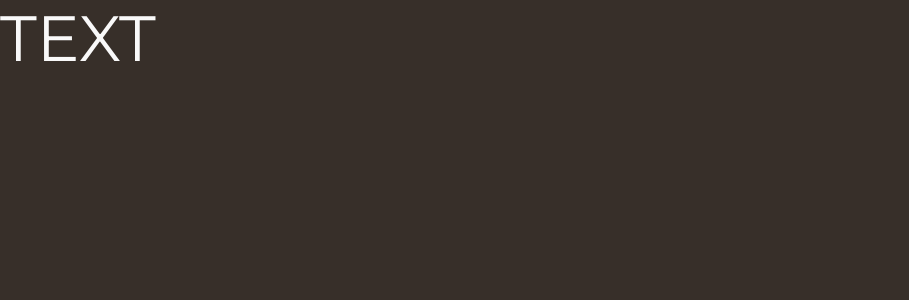
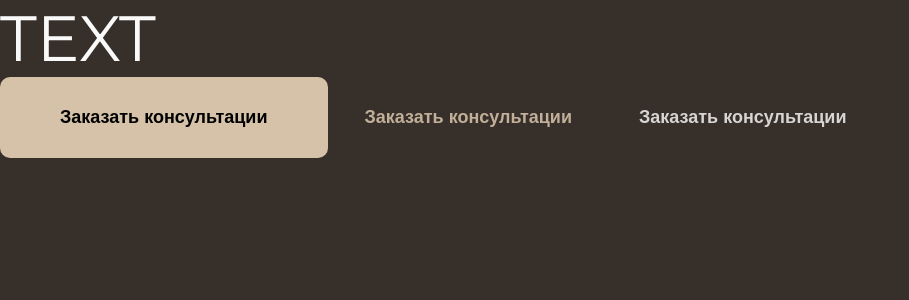
Before and after one commit to burnsred94/client_belkamen, a Next.js app: page / in a window 1280 px wide. Shown: the top 300 px of the page, without its empty margins (0-909 px from the left). Built offline with nearby package versions, Linux system fonts and the light colour scheme.

Commit message:
feat: implements button component

```diff
--- /dev/null
+++ b/components/Button/Button.module.css
@@ -0,0 +1,50 @@
+.button {
+	display: inline-block;
+
+	box-sizing: border-box;
+
+	padding: 30px 60px;
+
+	cursor: pointer;
+	transition: all 0.2s;
+	text-align: center;
+
+	border: none;
+
+	border-radius: 10px;
+
+	font-size: 18px;
+	font-weight: bold;
+}
+
+.primary {
+	background-color: var(--primary);
+}
+
+.primary:hover {
+	background-color: #B3A696;
+}
+
+.secondary {
+	padding: 18px 37px;
+
+	color: #C1AF99;
+	background-color: var(--dark-secondary);
+}
+
+.secondary:hover {
+	background-color: #4C3F37;
+}
+
+.ghost {
+	padding: 10px 30px;
+
+	opacity: 0.8;
+
+	color: var(--white);
+	background-color: var(--dark-secondary);
+}
+
+.ghost:hover {
+	opacity: 1;
+}
--- /dev/null
+++ b/components/Button/Button.props.ts
@@ -0,0 +1,6 @@
+import { ButtonHTMLAttributes, DetailedHTMLProps, ReactNode } from "react";
+
+export interface ButtonProps extends DetailedHTMLProps<ButtonHTMLAttributes<HTMLButtonElement>, HTMLButtonElement> {
+    children: ReactNode;
+    apperance: "primary" | "secondary" | "ghost";
+}
--- /dev/null
+++ b/components/Button/Button.tsx
@@ -0,0 +1,15 @@
+import { ButtonProps } from "./Button.props";
+import cn from "classnames";
+import styles from "./button.module.css";
+
+export const Button = ({apperance, children, className, ...props}: ButtonProps): JSX.Element => {
+    return (
+        <button className={cn(styles.button, className, {
+            [styles.primary] : apperance == "primary",
+            [styles.secondary] : apperance == "secondary",
+            [styles.ghost] : apperance == "ghost",
+        })} {...props}>
+            {children}
+        </button>
+    );
+};
--- /dev/null
+++ b/components/Paragraph/Paragraph.props.ts
@@ -0,0 +1,5 @@
+import { DetailedHTMLProps, HTMLAttributes } from "react";
+
+export interface ParagraphProps extends DetailedHTMLProps<HTMLAttributes<HTMLParagraphElement>, HTMLParagraphElement> {
+
+}
--- /dev/null
+++ b/components/Paragraph/Paragraph.tsx
@@ -0,0 +1,5 @@
+
+
+export const Paragraph = (): JSX.Element => {
+    return (<></>);
+}
--- a/components/index.ts
+++ b/components/index.ts
@@ -1 +1,2 @@
 export * from "./Htag/Htag";
+export * from "./Button/Button;
--- a/next.config.js
+++ b/next.config.js
@@ -4,4 +4,5 @@ const nextConfig = {
   swcMinify: true,
 };
 
-export default nextConfig;
+// eslint-disable-next-line no-undef
+module.exports = nextConfig;
--- a/package.json
+++ b/package.json
@@ -10,6 +10,7 @@
     "stylelint": "stylelint \"**/*.css\" --fix"
   },
   "dependencies": {
+    "classnames": "^2.3.1",
     "next": "12.2.5",
     "react": "18.2.0",
     "react-dom": "18.2.0"
--- a/pages/index.tsx
+++ b/pages/index.tsx
@@ -1,3 +1,4 @@
+import { Button } from "../components/Button/Button";
 import { Htag } from "../components/Htag/Htag";
 
 
@@ -5,6 +6,9 @@ export default function Home(): JSX.Element {
   return (
       <div>
         <Htag tag='h1'>TEXT</Htag>
+        <Button apperance="primary">Заказать консультации</Button>
+        <Button apperance="secondary">Заказать консультации</Button>
+        <Button apperance="ghost">Заказать консультации</Button>
     </div>
   );
 }
--- a/styles/globals.css
+++ b/styles/globals.css
@@ -24,5 +24,5 @@ a {
 	--text-shadow: #D2D2D2;
 	--dark-primary: #D0BCA3;
 	--popap: #E3D2BD;
-	--dark-text: #372F29;
+	--dark-secondary: #372F29;
 }
```
Also changed, not shown: components/Paragraph/Paragraph.module.css (added), 1 other file (tests, documents, lock files or other folders).
